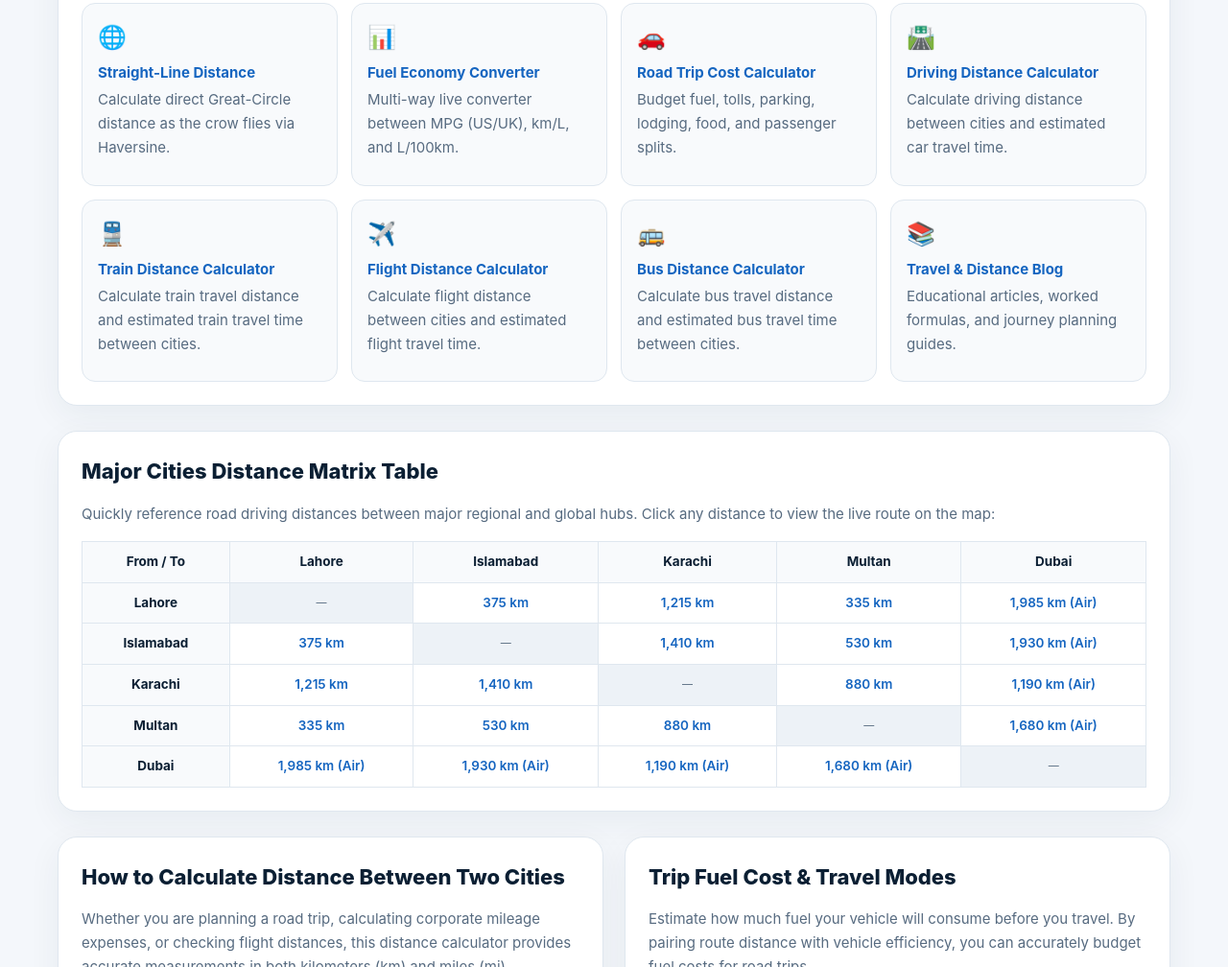
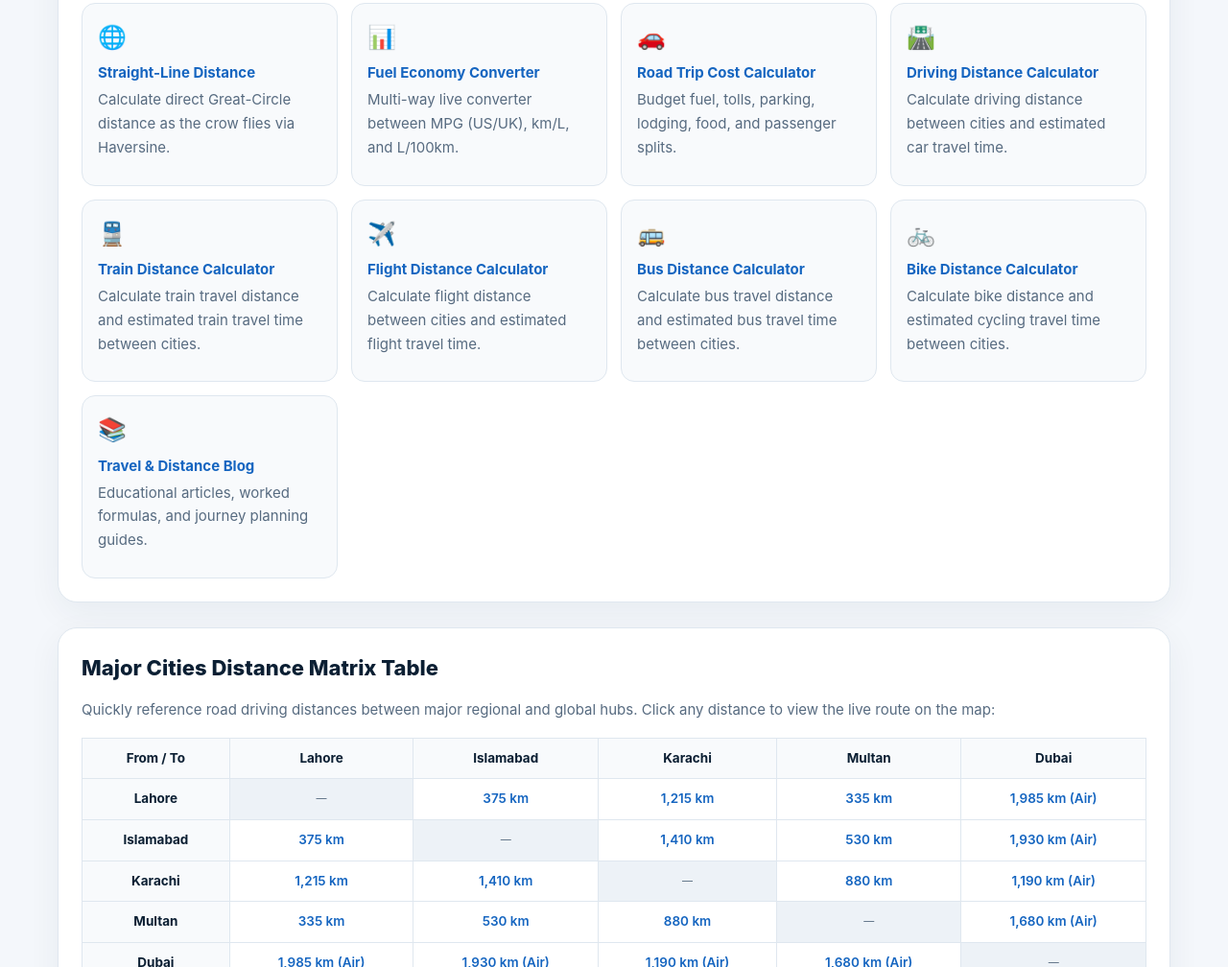
Before and after one commit to waseemchuhan676-spec/distancecalculator, a plain HTML site: page index.html in a window 1280 px wide. Shown: the part 1771-2779 px from the top of the page at 96% size. Drawn offline with nearby package versions, Linux system fonts and the light colour scheme.

Commit message:
Bike Distance Calculator tile on homepage (after Bus tile); sitemap homepage lastmod -> 2026-11-23

```diff
--- a/index.html
+++ b/index.html
@@ -803,6 +803,11 @@ footer p{margin:6px 0;text-align:center}
           <span class="tool-icon">🚌</span>
           <b>Bus Distance Calculator</b>
           <p>Calculate bus travel distance and estimated bus travel time between cities.</p>
+        </a>
+        <a href="/tools/bike-distance-calculator.html" class="tool-tile">
+          <span class="tool-icon">🚲</span>
+          <b>Bike Distance Calculator</b>
+          <p>Calculate bike distance and estimated cycling travel time between cities.</p>
         </a>
         <a href="/blog/" class="tool-tile">
           <span class="tool-icon">📚</span>
--- a/sitemap.xml
+++ b/sitemap.xml
@@ -3,7 +3,7 @@
   <!-- Core Main Page -->
   <url>
     <loc>https://distancecalculator-theta.vercel.app/</loc>
-    <lastmod>2026-11-21</lastmod>
+    <lastmod>2026-11-23</lastmod>
     <changefreq>daily</changefreq>
     <priority>1.0</priority>
   </url>
```
